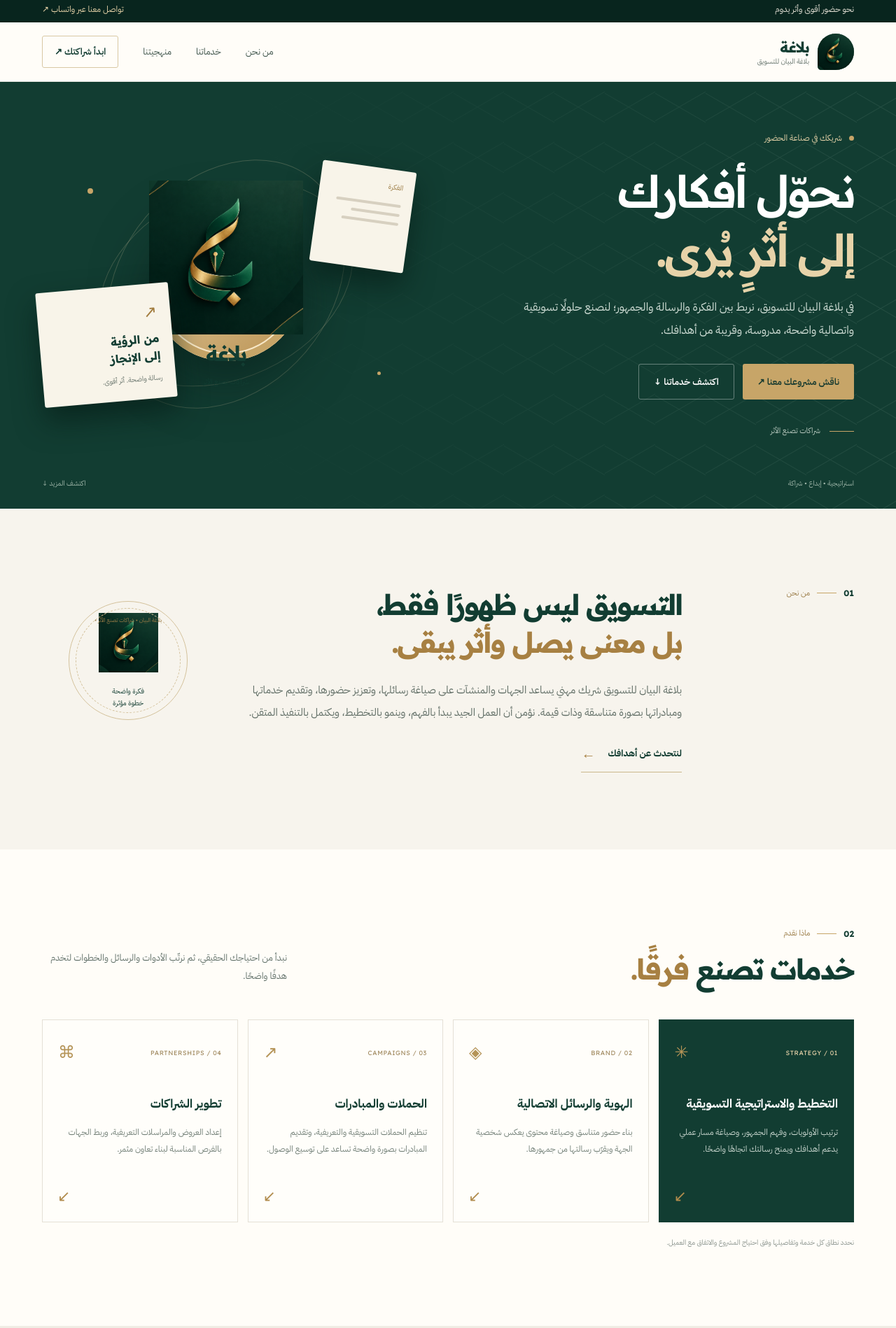
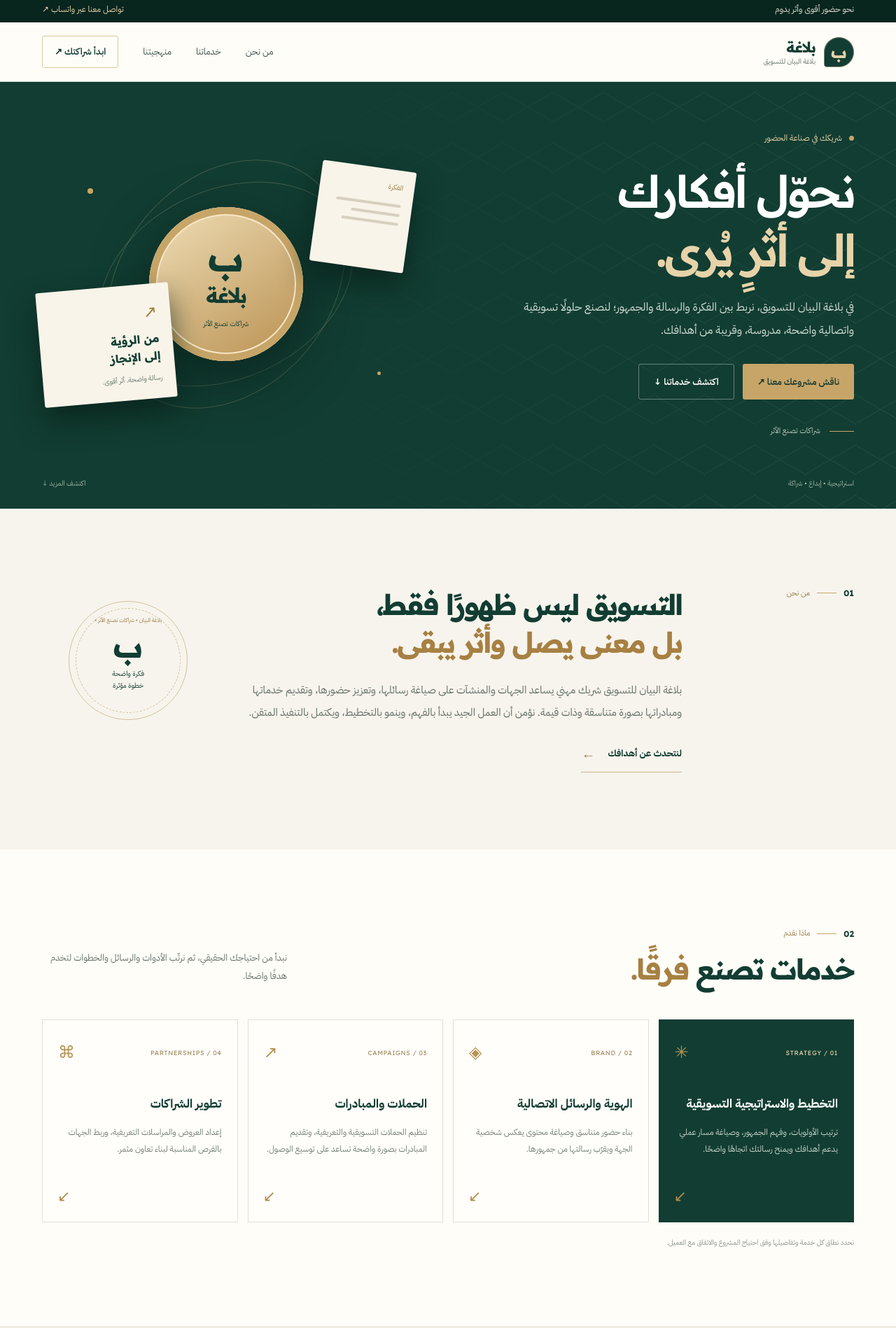
Before and after one commit to balaghatalbayan-dev/balaghat-albayan, a plain HTML site: page index.html in a window 1280 px wide. Shown: the part 4-1902 px from the top of the page at 70% size. Drawn offline with Linux system fonts and the light colour scheme.

Commit message:
Update index.html

```diff
--- a/index.html
+++ b/index.html
@@ -1,204 +1,52 @@
 <!doctype html>
-
 <html lang="ar" dir="rtl">
 <head>
 <meta charset="utf-8">
 <meta name="viewport" content="width=device-width, initial-scale=1">
 <meta name="theme-color" content="#123d32">
-<meta name="description" content="بلاغة البيان للتسويق — حلول تسويقية واتصالية تصنع أثراً واضحاً ومستداماً.">
-<title>بلاغة البيان للتسويق | شراكات تصنع الأثر</title><link rel="preconnect" href="https://fonts.googleapis.com">
-<link rel="preconnect" href="https://fonts.gstatic.com" crossorigin>
+<meta name="description" content="بلاغة البيان للتسويق — شريكك المهني لصياغة الرسائل، وبناء الهوية والرسائل الاتصالية، وإطلاق الحملات والمبادرات التسويقية التي تصنع الأثر.">
+<meta name="keywords" content="بلاغة البيان، بلاغة البيان للتسويق، شركة تسويق، استراتيجية تسويقية، حملات تسويقية، الهوية والرسائل الاتصالية، وكالة تسويق السعودية، تسويق رقمي">
+<meta name="robots" content="index, follow">
+<title>بلاغة البيان للتسويق | خدمات التسويق والاستراتيجيات الاتصالية</title>
+<link rel="preconnect" href="https://fonts.googleapis.com"><link rel="preconnect" href="https://fonts.gstatic.com" crossorigin>
 <link href="https://fonts.googleapis.com/css2?family=IBM+Plex+Sans+Arabic:wght@400;500;600;700&family=Readex+Pro:wght@400;500;600;700&display=swap" rel="stylesheet">
-<link rel="stylesheet" href="style.css"><style>
-.brand-mark {
-    width: 52px;
-    height: 52px;
-    object-fit: contain;
-    display: block;
-    flex-shrink: 0;
-}
-.core-symbol img {
-    width: 100%;
-    height: 100%;
-    object-fit: contain;
-    display: block;
-}
-.contact-symbol img {
-    width: 100%;
-    height: 100%;
-    object-fit: contain;
-    display: block;
-}
-.intro-stamp .stamp-logo {
-    width: 85px;
-    height: 85px;
-    object-fit: contain;
-    display: block;
-    margin: 0 auto 10px;
-}
-</style></head><body><div class="announcement">
-<div class="container announcement-inner">
-<span>نحو حضور أقوى وأثر يدوم</span>
-<a href="https://wa.me/966536595401" target="_blank" rel="noopener">تواصل معنا عبر واتساب ↗</a>
-</div>
-</div><header class="site-header">
-<div class="container nav-wrap">
-<a class="brand" href="#home" aria-label="بلاغة البيان - الصفحة الرئيسية">
-<img class="brand-mark" src="logo.png" alt="شعار بلاغة البيان">
-<span class="brand-copy">
-<strong>بلاغة</strong>
-<small>بلاغة البيان للتسويق</small>
-</span>
-</a><button class="menu-toggle" id="menuToggle" aria-label="فتح القائمة" aria-expanded="false">☰</button>
-
-<nav class="nav-links" id="navLinks">
-<a href="#about">من نحن</a>
-<a href="#services">خدماتنا</a>
-<a href="#approach">منهجيتنا</a>
-<a href="#contact" class="nav-cta">ابدأ شراكتك ↗</a>
-</nav>
-</div>
-</header><main><section class="hero" id="home">
-<div class="hero-pattern"></div>
-<div class="container hero-grid"><div class="hero-content">
-<div class="eyebrow"><span class="eyebrow-dot"></span> شريكك في صناعة الحضور</div><h1>نحوّل أفكارك<br><em>إلى أثرٍ يُرى.</em></h1><p class="hero-lead">
-في بلاغة البيان للتسويق، نربط بين الفكرة والرسالة والجمهور؛ لنصنع حلولًا تسويقية واتصالية واضحة، مدروسة، وقريبة من أهدافك.
-</p><div class="hero-actions">
-<a class="button button-gold" href="https://wa.me/966536595401?text=%D8%A3%D8%B1%D8%BA%D8%A8%20%D9%81%D9%8A%20%D9%85%D9%86%D8%A7%D9%82%D8%B4%D8%A9%20%D9%85%D8%B4%D8%B1%D9%88%D8%B9%20%D8%AA%D8%B3%D9%88%D9%8A%D9%82%D9%8A" target="_blank" rel="noopener">ناقش مشروعك معنا ↗</a>
-<a class="button button-outline" href="#services">اكتشف خدماتنا ↓</a>
-</div><div class="hero-note">
-<span class="note-line"></span>
-<span>شراكات تصنع الأثر</span>
-</div>
-</div><div class="hero-art" aria-label="تصميم بصري يعبر عن التواصل والنمو">
-<div class="art-orbit orbit-one"></div>
-<div class="art-orbit orbit-two"></div><div class="art-card card-back">
-<span class="card-label">الفكرة</span>
-<span class="card-line line-a"></span>
-<span class="card-line line-b"></span>
-<span class="card-line line-c"></span>
-</div><div class="art-core">
-<div class="core-symbol">
-<img src="logo.png" alt="شعار بلاغة البيان">
-</div>
-<div class="core-title">بلاغة</div>
-<div class="core-sub">شراكات تصنع الأثر</div>
-</div><div class="art-card card-front">
-<span class="mini-icon">↗</span>
-<strong>من الرؤية<br>إلى الإنجاز</strong>
-<small>رسالة واضحة. أثر أقوى.</small>
-</div><div class="floating-dot dot-one"></div>
-<div class="floating-dot dot-two"></div>
-<div class="floating-dot dot-three"></div>
-</div>
-</div><div class="hero-bottom container">
-<span>استراتيجية • إبداع • شراكة</span>
-<span class="scroll-hint">اكتشف المزيد ↓</span>
-</div>
-</section><section class="intro-section section-pad" id="about">
-<div class="container intro-grid"><div class="section-kicker">
-<span>01</span><span class="kicker-line"></span><span>من نحن</span>
-</div><div class="intro-copy">
-<h2>التسويق ليس ظهورًا فقط،<br><em>بل معنى يصل وأثر يبقى.</em></h2>
-<p>
-بلاغة البيان للتسويق شريك مهني يساعد الجهات والمنشآت على صياغة رسائلها، وتعزيز حضورها، وتقديم خدماتها ومبادراتها بصورة متناسقة وذات قيمة. نؤمن أن العمل الجيد يبدأ بالفهم، وينمو بالتخطيط، ويكتمل بالتنفيذ المتقن.
-</p>
-<a class="text-link" href="#contact">لنتحدث عن أهدافك <span>←</span></a>
-</div><div class="intro-stamp">
-<span class="stamp-ring">بلاغة البيان • شراكات تصنع الأثر •</span>
-<img class="stamp-logo" src="logo.png" alt="شعار بلاغة البيان">
-<small>فكرة واضحة<br>خطوة مؤثرة</small>
-</div></div>
-</section><section class="services-section section-pad" id="services">
-<div class="container"><div class="section-heading">
-<div>
-<div class="section-kicker">
-<span>02</span><span class="kicker-line"></span><span>ماذا نقدم</span>
-</div>
-<h2>خدمات تصنع <em>فرقًا.</em></h2>
-</div>
-<p>نبدأ من احتياجك الحقيقي، ثم نرتّب الأدوات والرسائل والخطوات لتخدم هدفًا واضحًا.</p>
-</div><div class="service-grid"><article class="service-card service-featured">
-<div class="service-top"><span class="service-number">01 / STRATEGY</span><span class="service-icon">✳</span></div>
-<h3>التخطيط والاستراتيجية التسويقية</h3>
-<p>ترتيب الأولويات، وفهم الجمهور، وصياغة مسار عملي يدعم أهدافك ويمنح رسالتك اتجاهًا واضحًا.</p>
-<span class="service-arrow">↙</span>
-</article><article class="service-card">
-<div class="service-top"><span class="service-number">02 / BRAND</span><span class="service-icon">◈</span></div>
-<h3>الهوية والرسائل الاتصالية</h3>
-<p>بناء حضور متناسق وصياغة محتوى يعكس شخصية الجهة ويقرّب رسالتها من جمهورها.</p>
-<span class="service-arrow">↙</span>
-</article><article class="service-card">
-<div class="service-top"><span class="service-number">03 / CAMPAIGNS</span><span class="service-icon">↗</span></div>
-<h3>الحملات والمبادرات</h3>
-<p>تنظيم الحملات التسويقية والتعريفية، وتقديم المبادرات بصورة واضحة تساعد على توسيع الوصول.</p>
-<span class="service-arrow">↙</span>
-</article><article class="service-card">
-<div class="service-top"><span class="service-number">04 / PARTNERSHIPS</span><span class="service-icon">⌘</span></div>
-<h3>تطوير الشراكات</h3>
-<p>إعداد العروض والمراسلات التعريفية، وربط الجهات بالفرص المناسبة لبناء تعاون مثمر.</p>
-<span class="service-arrow">↙</span>
-</article></div><p class="service-disclaimer">نحدد نطاق كل خدمة وتفاصيلها وفق احتياج المشروع والاتفاق مع العميل.</p>
-</div>
-</section><section class="approach-section section-pad" id="approach">
-<div class="container approach-grid"><div class="approach-visual">
-<div class="visual-frame">
-<span class="frame-label">OUR APPROACH</span>
-<div class="approach-word">أثر<span>.</span></div>
-<div class="visual-bottom"><span>من الفهم</span><span>إلى القيمة</span></div>
-<div class="visual-cross"></div>
-</div>
-<div class="visual-caption">نؤمن أن التفاصيل الصغيرة تصنع فرقًا كبيرًا.</div>
-</div><div class="approach-copy">
-<div class="section-kicker">
-<span>03</span><span class="kicker-line"></span><span>منهجيتنا</span>
-</div><h2>خطوات واضحة.<br><em>شراكة ذات معنى.</em></h2>
-<p>نمنح كل مشروع ما يستحقه من فهم وتخطيط واهتمام بالتفاصيل، مع تواصل واضح في كل مرحلة.</p><div class="process-list"><div class="process-item">
-<span class="process-num">01</span>
-<div><h3>نستمع ونفهم</h3><p>نتعرف على احتياجك وتحدياتك والنتيجة التي تطمح إليها.</p></div>
-</div><div class="process-item">
-<span class="process-num">02</span>
-<div><h3>نخطط ونصمم</h3><p>نرتب الأفكار ونقترح المسار الأنسب والأولويات العملية.</p></div>
-</div><div class="process-item">
-<span class="process-num">03</span>
-<div><h3>ننّفذ ونتابع</h3><p>نحوّل الخطة إلى خطوات قابلة للتنفيذ مع متابعة وتواصل مستمرين.</p></div>
-</div></div>
-</div>
-</div>
-</section><section class="values-section">
-<div class="container values-grid"><div><span class="value-index">قيمنا</span><h2>ما يوجّه<br>كل خطوة.</h2></div><div class="value-item"><span>01</span><h3>الوضوح</h3><p>رسائل مفهومة وأهداف محددة من البداية.</p></div><div class="value-item"><span>02</span><h3>الإتقان</h3><p>اهتمام بالتفاصيل وجودة في كل مخرج.</p></div><div class="value-item"><span>03</span><h3>الشراكة</h3><p>علاقة تقوم على الثقة والتعاون وتبادل القيمة.</p></div></div>
-</section><section class="contact-section section-pad" id="contact">
-<div class="container contact-panel">
-<div class="contact-pattern"></div><div class="contact-content">
-<div class="section-kicker light">
-<span>04</span><span class="kicker-line"></span><span>لنبدأ معًا</span>
-</div><h2>لديك فكرة؟<br><em>دعنا نصنع أثرها.</em></h2>
-<p>أخبرنا عن مشروعك أو هدفك، ولنبدأ محادثة مهنية حول الخطوة التالية.</p><a class="button button-gold" href="https://wa.me/966536595401?text=%D9%85%D8%B1%D8%AD%D8%A8%D8%A7%D9%8B%D8%8C%20أرغب%20في%20التواصل%20مع%20بلاغة%20البيان%20للتسويق" target="_blank" rel="noopener">تواصل عبر واتساب ↗</a>
-
-</div><div class="contact-side">
-<span class="contact-symbol">
-<img src="logo.png" alt="شعار بلاغة البيان">
-</span><div class="contact-detail">
-<small>الهاتف / واتساب</small>
-<a href="https://wa.me/966536595401" target="_blank" rel="noopener" dir="ltr">+966 53 659 5401</a>
-</div><div class="contact-detail">
-<small>اسم الشركة</small>
-<strong>بلاغة البيان للتسويق</strong>
-</div><div class="contact-detail">
-<small>شعارنا</small>
-<strong>شراكات تصنع الأثر</strong>
-</div>
-</div></div>
-</section></main><footer class="site-footer">
-<div class="container footer-inner"><a class="brand footer-brand" href="#home">
-<img class="brand-mark" src="logo.png" alt="شعار بلاغة البيان">
-<span class="brand-copy">
-<strong>بلاغة</strong>
-<small>بلاغة البيان للتسويق</small>
-</span>
-</a><span class="footer-slogan">شراكات تصنع الأثر</span>
-<span class="copyright">© <span id="year"></span> بلاغة البيان للتسويق. جميع الحقوق محفوظة.</span>
-
-</div>
-</footer><script src="script.js"></script></body>
+<link rel="stylesheet" href="style.css">
+</head>
+<body>
+<div class="announcement"><div class="container announcement-inner"><span>نحو حضور أقوى وأثر يدوم</span><a href="https://wa.me/966536595401" target="_blank" rel="noopener">تواصل معنا عبر واتساب ↗</a></div></div>
+<header class="site-header"><div class="container nav-wrap">
+<a class="brand" href="#home" aria-label="بلاغة البيان - الصفحة الرئيسية"><span class="brand-mark">ب</span><span class="brand-copy"><strong>بلاغة</strong><small>بلاغة البيان للتسويق</small></span></a>
+<button class="menu-toggle" id="menuToggle" aria-label="فتح القائمة" aria-expanded="false">☰</button>
+<nav class="nav-links" id="navLinks"><a href="#about">من نحن</a><a href="#services">خدماتنا</a><a href="#approach">منهجيتنا</a><a href="#contact" class="nav-cta">ابدأ شراكتك ↗</a></nav>
+</div></header>
+<main>
+<section class="hero" id="home"><div class="hero-pattern"></div><div class="container hero-grid">
+<div class="hero-content"><div class="eyebrow"><span class="eyebrow-dot"></span> شريكك في صناعة الحضور</div>
+<h1>نحوّل أفكارك<br><em>إلى أثرٍ يُرى.</em></h1>
+<p class="hero-lead">في بلاغة البيان للتسويق، نربط بين الفكرة والرسالة والجمهور؛ لنصنع حلولًا تسويقية واتصالية واضحة، مدروسة، وقريبة من أهدافك.</p>
+<div class="hero-actions"><a class="button button-gold" href="https://wa.me" target="_blank" rel="noopener">ناقش مشروعك معنا ↗</a><a class="button button-outline" href="#services">اكتشف خدماتنا ↓</a></div>
+<div class="hero-note"><span class="note-line"></span><span>شراكات تصنع الأثر</span></div></div>
+<div class="hero-art" aria-label="تصميم بصري يعبر عن التواصل والنمو"><div class="art-orbit orbit-one"></div><div class="art-orbit orbit-two"></div>
+<div class="art-card card-back"><span class="card-label">الفكرة</span><span class="card-line line-a"></span><span class="card-line line-b"></span><span class="card-line line-c"></span></div>
+<div class="art-core"><div class="core-symbol">ب</div><div class="core-title">بلاغة</div><div class="core-sub">شراكات تصنع الأثر</div></div>
+<div class="art-card card-front"><span class="mini-icon">↗</span><strong>من الرؤية<br>إلى الإنجاز</strong><small>رسالة واضحة. أثر أقوى.</small></div><div class="floating-dot dot-one"></div><div class="floating-dot dot-two"></div><div class="floating-dot dot-three"></div></div>
+</div><div class="hero-bottom container"><span>استراتيجية • إبداع • شراكة</span><span class="scroll-hint">اكتشف المزيد ↓</span></div></section>
+<section class="intro-section section-pad" id="about"><div class="container intro-grid"><div class="section-kicker"><span>01</span><span class="kicker-line"></span><span>من نحن</span></div>
+<div class="intro-copy"><h2>التسويق ليس ظهورًا فقط،<br><em>بل معنى يصل وأثر يبقى.</em></h2><p>بلاغة البيان للتسويق شريك مهني يساعد الجهات والمنشآت على صياغة رسائلها، وتعزيز حضورها، وتقديم خدماتها ومبادراتها بصورة متناسقة وذات قيمة. نؤمن أن العمل الجيد يبدأ بالفهم، وينمو بالتخطيط، ويكتمل بالتنفيذ المتقن.</p><a class="text-link" href="#contact">لنتحدث عن أهدافك <span>←</span></a></div>
+<div class="intro-stamp"><span class="stamp-ring">بلاغة البيان • شراكات تصنع الأثر •</span><strong>ب</strong><small>فكرة واضحة<br>خطوة مؤثرة</small></div></div></section>
+<section class="services-section section-pad" id="services"><div class="container"><div class="section-heading"><div><div class="section-kicker"><span>02</span><span class="kicker-line"></span><span>ماذا نقدم</span></div><h2>خدمات تصنع <em>فرقًا.</em></h2></div><p>نبدأ من احتياجك الحقيقي، ثم نرتّب الأدوات والرسائل والخطوات لتخدم هدفًا واضحًا.</p></div>
+<div class="service-grid">
+<article class="service-card service-featured"><div class="service-top"><span class="service-number">01 / STRATEGY</span><span class="service-icon">✳</span></div><h3>التخطيط والاستراتيجية التسويقية</h3><p>ترتيب الأولويات، وفهم الجمهور، وصياغة مسار عملي يدعم أهدافك ويمنح رسالتك اتجاهًا واضحًا.</p><span class="service-arrow">↙</span></article>
+<article class="service-card"><div class="service-top"><span class="service-number">02 / BRAND</span><span class="service-icon">◈</span></div><h3>الهوية والرسائل الاتصالية</h3><p>بناء حضور متناسق وصياغة محتوى يعكس شخصية الجهة ويقرّب رسالتها من جمهورها.</p><span class="service-arrow">↙</span></article>
+<article class="service-card"><div class="service-top"><span class="service-number">03 / CAMPAIGNS</span><span class="service-icon">↗</span></div><h3>الحملات والمبادرات</h3><p>تنظيم الحملات التسويقية والتعريفية، وتقديم المبادرات بصورة واضحة تساعد على توسيع الوصول.</p><span class="service-arrow">↙</span></article>
+<article class="service-card"><div class="service-top"><span class="service-number">04 / PARTNERSHIPS</span><span class="service-icon">⌘</span></div><h3>تطوير الشراكات</h3><p>إعداد العروض والمراسلات التعريفية، وربط الجهات بالفرص المناسبة لبناء تعاون مثمر.</p><span class="service-arrow">↙</span></article>
+</div><p class="service-disclaimer">نحدد نطاق كل خدمة وتفاصيلها وفق احتياج المشروع والاتفاق مع العميل.</p></div></section>
+<section class="approach-section section-pad" id="approach"><div class="container approach-grid"><div class="approach-visual"><div class="visual-frame"><span class="frame-label">OUR APPROACH</span><div class="approach-word">أثر<span>.</span></div><div class="visual-bottom"><span>من الفهم</span><span>إلى القيمة</span></div><div class="visual-cross"></div></div><div class="visual-caption">نؤمن أن التفاصيل الصغيرة تصنع فرقًا كبيرًا.</div></div>
+<div class="approach-copy"><div class="section-kicker"><span>03</span><span class="kicker-line"></span><span>منهجيتنا</span></div><h2>خطوات واضحة.<br><em>شراكة ذات معنى.</em></h2><p>نمنح كل مشروع ما يستحقه من فهم وتخطيط واهتمام بالتفاصيل، مع تواصل واضح في كل مرحلة.</p>
+<div class="process-list"><div class="process-item"><span class="process-num">01</span><div><h3>نستمع ونفهم</h3><p>نتعرف على احتياجك وتحدياتك والنتيجة التي تطمح إليها.</p></div></div><div class="process-item"><span class="process-num">02</span><div><h3>نخطط ونصمم</h3><p>نرتب الأفكار ونقترح المسار الأنسب والأولويات العملية.</p></div></div><div class="process-item"><span class="process-num">03</span><div><h3>ننّفذ ونتابع</h3><p>نحوّل الخطة إلى خطوات قابلة للتنفيذ مع متابعة وتواصل مستمرين.</p></div></div></div></div></div></section>
+<section class="values-section"><div class="container values-grid"><div><span class="value-index">قيمنا</span><h2>ما يوجّه<br>كل خطوة.</h2></div><div class="value-item"><span>01</span><h3>الوضوح</h3><p>رسائل مفهومة وأهداف محددة من البداية.</p></div><div class="value-item"><span>02</span><h3>الإتقان</h3><p>اهتمام بالتفاصيل وجودة في كل مخرج.</p></div><div class="value-item"><span>03</span><h3>الشراكة</h3><p>علاقة تقوم على الثقة والتعاون وتبادل القيمة.</p></div></div></section>
+<section class="contact-section section-pad" id="contact"><div class="container contact-panel"><div class="contact-pattern"></div><div class="contact-content"><div class="section-kicker light"><span>04</span><span class="kicker-line"></span><span>لنبدأ معًا</span></div><h2>لديك فكرة؟<br><em>دعنا نصنع أثرها.</em></h2><p>أخبرنا عن مشروعك أو هدفك، ولنبدأ محادثة مهنية حول الخطوة التالية.</p><a class="button button-gold" href="https://wa.me/966536595401?text=%D9%85%D8%B1%D8%AD%D8%A8%D8%A7%D9%8B%D8%8C%20أرغب%20في%20التواصل%20مع%20بلاغة%20البيان%20للتسويق" target="_blank" rel="noopener">تواصل عبر واتساب ↗</a></div>
+<div class="contact-side"><span class="contact-symbol">ب</span></div></div></section>
+</main>
+</body>
 </html>
```
